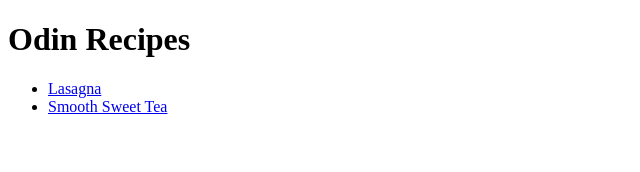
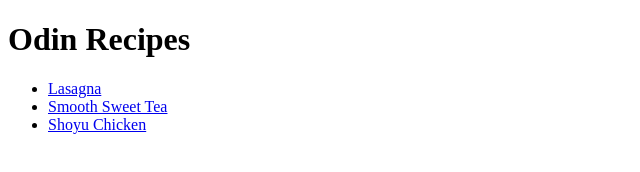
Before and after one commit to heekki/odin-recipes, a plain HTML site: page index.html in a window 1280 px wide. Shown: the whole page, without its empty margins (0-640 px from the left). Drawn offline with Linux system fonts and the light colour scheme.

Commit message:
Add shoyu chicken to index.html

```diff
--- a/index.html
+++ b/index.html
@@ -10,6 +10,7 @@
     <ul>
         <li><a href="recipes/lasagna.html">Lasagna</a></li>
         <li><a href="recipes/smooth-sweet-tea.html">Smooth Sweet Tea</a></li>
+        <li><a href="recipes/shoyu-chicken.html">Shoyu Chicken</a></li>
     </ul>
 
 
```
